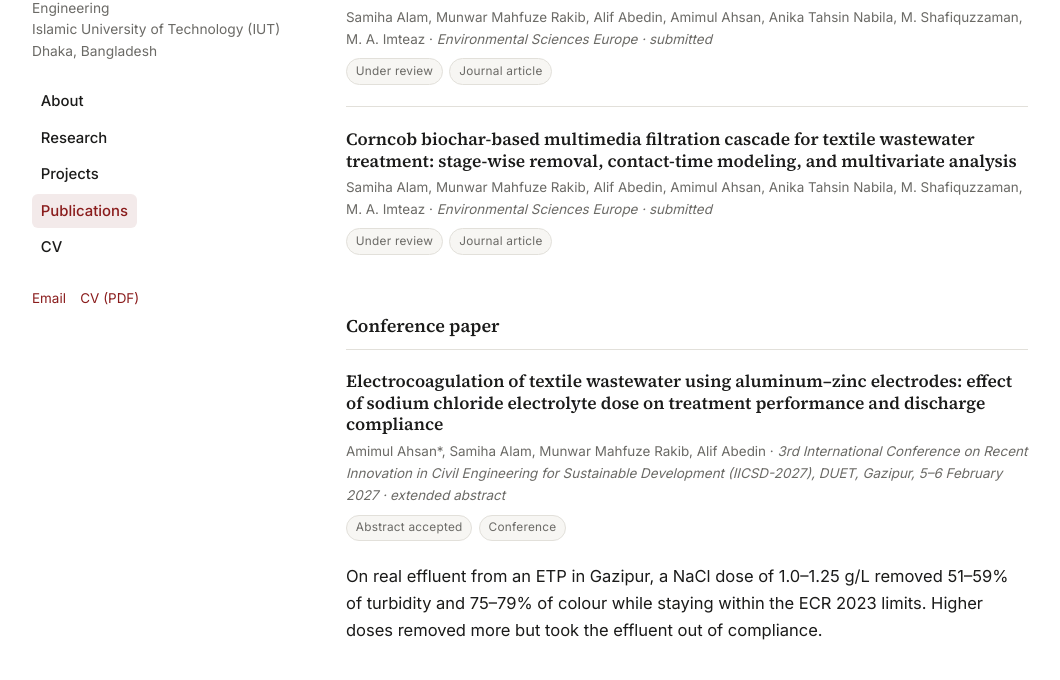
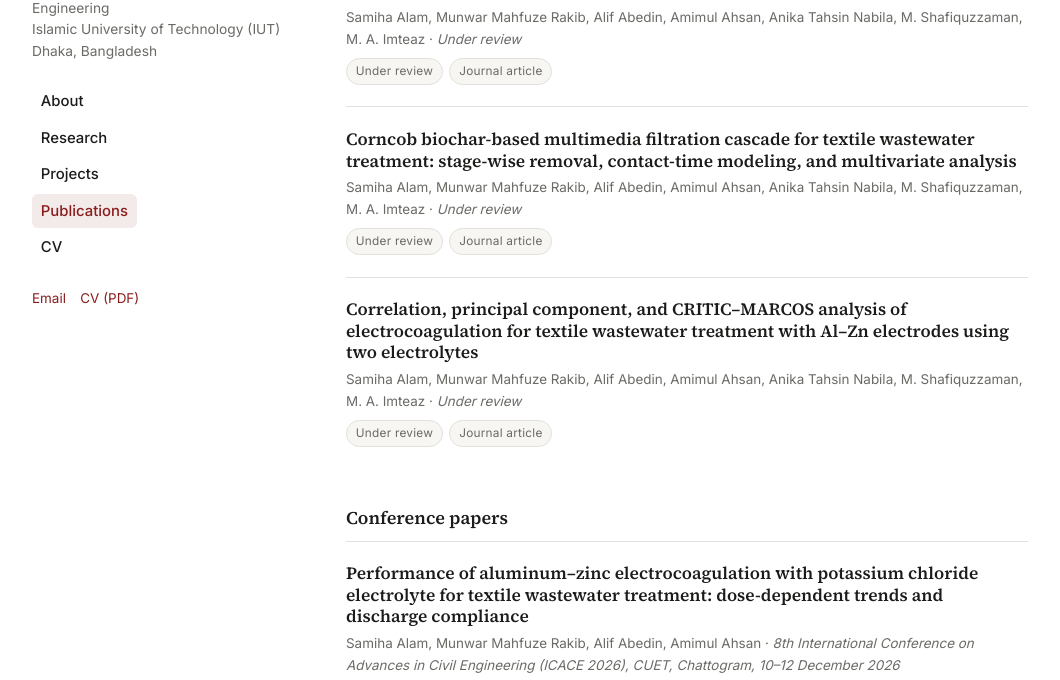
Before and after one commit to samiha-alam/samiha-alam.github.io, a plain HTML site: page publications.html in a window 1280 px wide. Shown: the part 272-952 px from the top of the page, without its empty margins (110-1170 px from the left). Drawn offline with Linux system fonts and the light colour scheme.

Commit message:
Add files via upload

```diff
--- a/publications.html
+++ b/publications.html
@@ -49,7 +49,7 @@
 <div class="entry">
   <h3>Solar-driven TiO<sub>2</sub> photocatalysis for treatment of textile wastewater: performance, kinetics, and cost-effectiveness relative to a dark control</h3>
   <p class="meta">
-    Samiha Alam, Munwar Mahfuze Rakib, Alif Abedin, Amimul Ahsan, Anika Tahsin Nabila, M. Shafiquzzaman, M. A. Imteaz &middot; <em>Environmental Sciences Europe &middot; submitted</em>
+    Samiha Alam, Munwar Mahfuze Rakib, Alif Abedin, Amimul Ahsan, Anika Tahsin Nabila, M. Shafiquzzaman, M. A. Imteaz &middot; <em>Under review</em>
   </p>
 
   <div class="tags">
@@ -61,7 +61,7 @@
 <div class="entry">
   <h3>Corncob biochar-based multimedia filtration cascade for textile wastewater treatment: stage-wise removal, contact-time modeling, and multivariate analysis</h3>
   <p class="meta">
-    Samiha Alam, Munwar Mahfuze Rakib, Alif Abedin, Amimul Ahsan, Anika Tahsin Nabila, M. Shafiquzzaman, M. A. Imteaz &middot; <em>Environmental Sciences Europe &middot; submitted</em>
+    Samiha Alam, Munwar Mahfuze Rakib, Alif Abedin, Amimul Ahsan, Anika Tahsin Nabila, M. Shafiquzzaman, M. A. Imteaz &middot; <em>Under review</em>
   </p>
 
   <div class="tags">
@@ -70,7 +70,32 @@
 
 </div>
 
-<h3>Conference paper</h3>
+<div class="entry">
+  <h3>Correlation, principal component, and CRITIC&ndash;MARCOS analysis of electrocoagulation for textile wastewater treatment with Al&ndash;Zn electrodes using two electrolytes</h3>
+  <p class="meta">
+    Samiha Alam, Munwar Mahfuze Rakib, Alif Abedin, Amimul Ahsan, Anika Tahsin Nabila, M. Shafiquzzaman, M. A. Imteaz &middot; <em>Under review</em>
+  </p>
+
+  <div class="tags">
+    <span class="tag">Under review</span><span class="tag">Journal article</span>
+  </div>
+
+</div>
+
+<h3>Conference papers</h3>
+
+<div class="entry">
+  <h3>Performance of aluminum&ndash;zinc electrocoagulation with potassium chloride electrolyte for textile wastewater treatment: dose-dependent trends and discharge compliance</h3>
+  <p class="meta">
+    Samiha Alam, Munwar Mahfuze Rakib, Alif Abedin, Amimul Ahsan &middot; <em>8th International Conference on Advances in Civil Engineering (ICACE 2026), CUET, Chattogram, 10&ndash;12 December 2026</em>
+  </p>
+
+  <div class="tags">
+    <span class="tag">Accepted for presentation</span><span class="tag">Conference</span>
+  </div>
+
+</div>
+
 
 <div class="entry">
   <h3>Electrocoagulation of textile wastewater using aluminum&ndash;zinc electrodes: effect of sodium chloride electrolyte dose on treatment performance and discharge compliance</h3>
```
